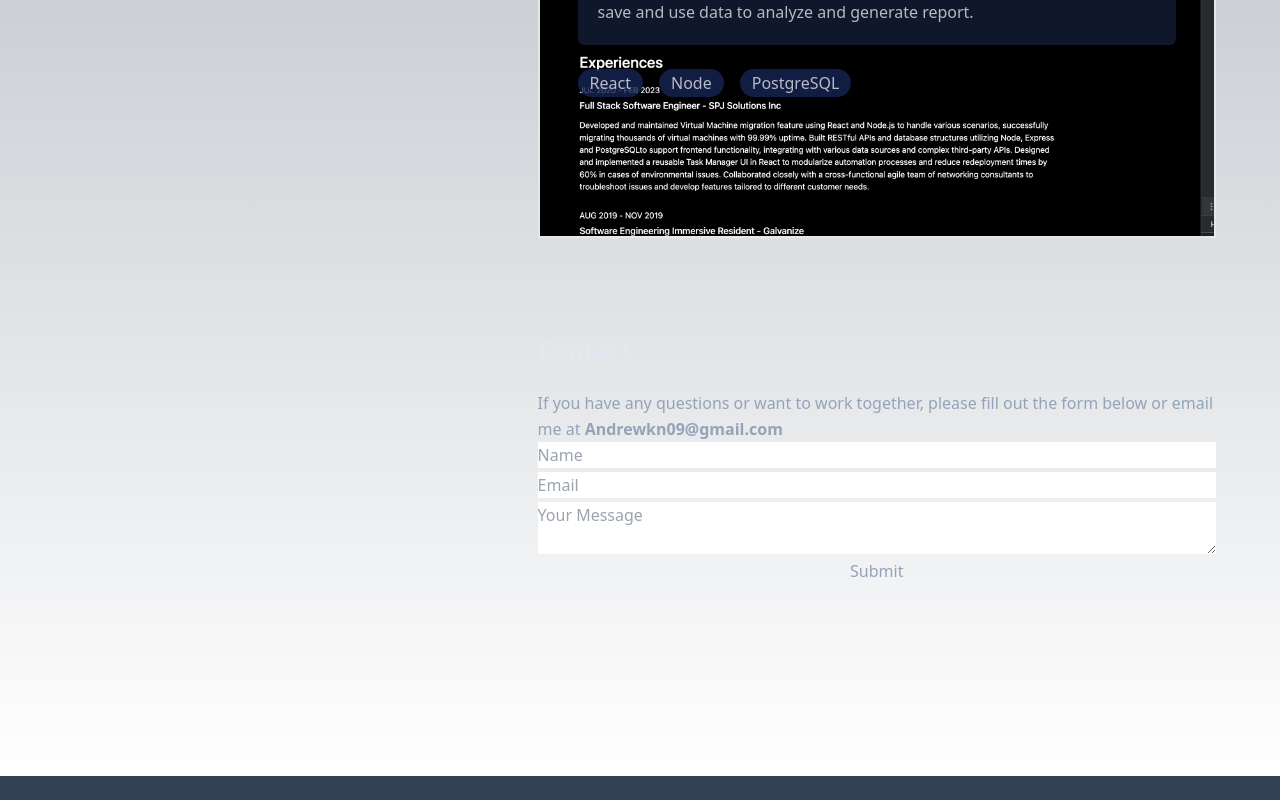
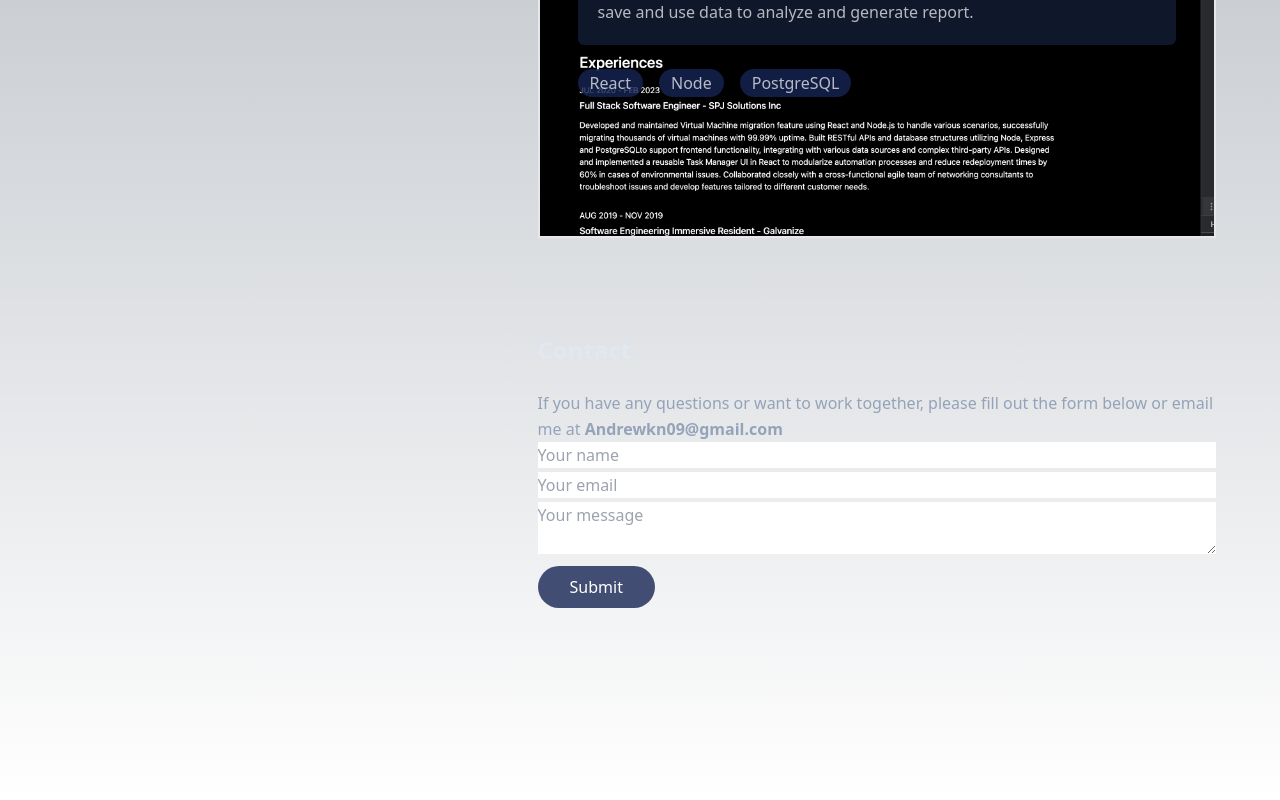
Before and after one commit to AndrewK09/portfolio, a Next.js app: page / in a window 1280 px wide. Shown: the part 2341-3141 px from the top of the page. Before the commit the page ends 3117 px from the top, so only its background shows below. Built offline with nearby package versions, Linux system fonts and the light colour scheme.

Commit message:
Add styling to contact form

```diff
--- a/components/Contact.tsx
+++ b/components/Contact.tsx
@@ -59,24 +59,32 @@ const Contact = () => {
 
       <form className="flex flex-col gap-y-1" onSubmit={onSubmit}>
         <input
-          placeholder="Name"
+          className="form_input"
+          placeholder="Your name"
           type="text"
           id="name"
           onChange={onFieldChange}
         />
         <input
-          placeholder="Email"
+          className="form_input"
+          placeholder="Your email"
           type="text"
           id="email"
           onChange={onFieldChange}
         />
         <textarea
-          placeholder="Your Message"
+          className="form_textarea"
+          placeholder="Your message"
           id="message"
           onChange={onFieldChange}
         />
 
-        <button type="submit">Submit</button>
+        <button
+          type="submit"
+          className="bg-primary-orange mt-2 w-fit rounded-full bg-blue-950/80 px-8 py-2 text-white"
+        >
+          Submit
+        </button>
       </form>
     </section>
   );
```
